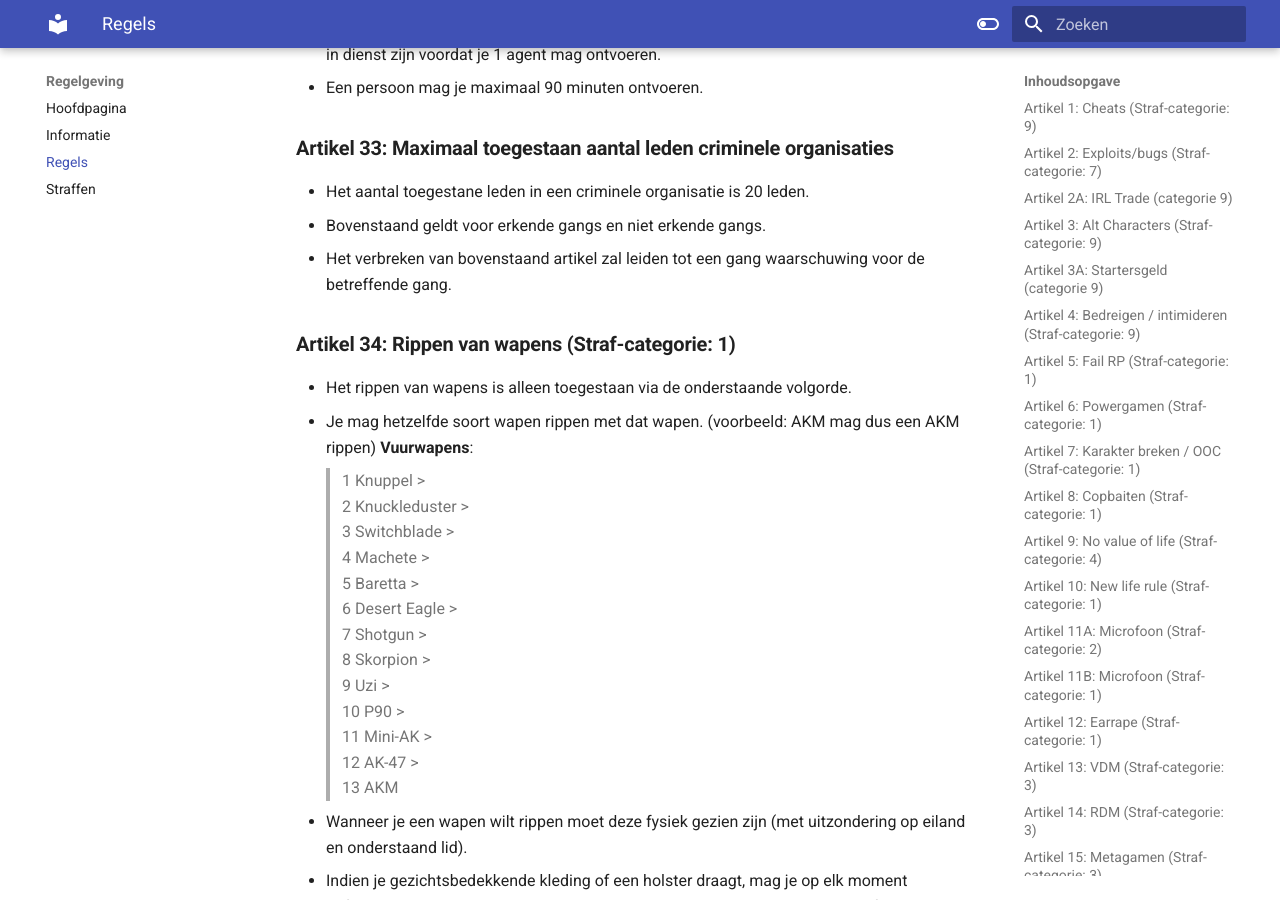
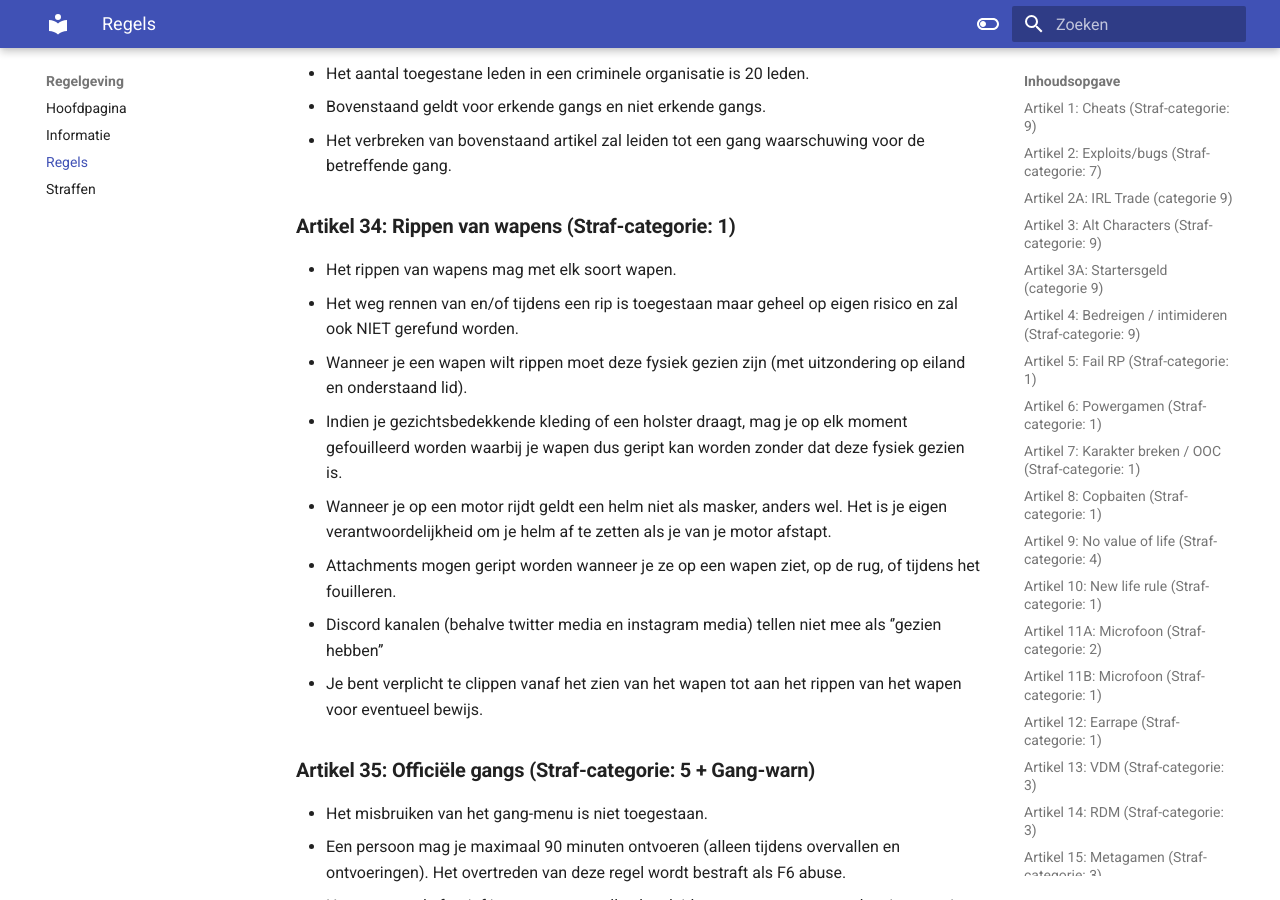
Before and after one commit to ZuiderVeenRP/apv, an MkDocs documentation site: the page built from docs/algemeen.md, in a window 1280 px wide and 900 px high, scrolled down 13136 px. Built offline with MkDocs 1.6.1 and Material for MkDocs 9.7.7, drawn with Linux system fonts in a browser that asks for light colours; comment, search, counter and statistics services are not loaded; some of the changed text lies outside the part shown.

Commit message:
Artikel 9, Artikel 34
Artikel 9, het weg rennen van een wapen is geen NVOL meer.
Artikel 34, op het rippen van wapens zit geen regels meer aan verbonden

```diff
--- a/docs/algemeen.md
+++ b/docs/algemeen.md
@@ -83,9 +83,7 @@
    - Het is verplicht waarde te hechten aan je leven. Een ieder die geen waarde hecht zal worden bestraft.
    - Enkele voorbeelden van No value of life:
       * Het moedwillig / opzettelijk beëindigen van je eigen leven of dat van een ander met voorbestemde reden om een nieuw leven te kunnen starten.
-      * Het niet luisteren/meewerken terwijl er een wapen op je gericht staat, ongeacht of je in een auto zit of niet je dient direct gehoor te geven en mee te werken.
       * Het indrukken van de noodknop terwijl er een wapen op je gericht staat.
-      * Wegrennen terwijl er een slag, stoot of steekwapen op je gericht staat binnen fluistercirkel. Wanneer deze buiten fluistercirkel staat mag je wegrennen.
       * Het ondernemen van acties zoals een wapen trekken, terwijl iemand naast je staat met een wapen in de hand die hij recent heeft gericht.
    - De range van gunpoint moet minimaal op 2e voice range zijn, alles daarbuiten wordt gezien als niet verstaanbaar en is je eigen verantwoordelijkheid wanneer het anders verloopt.
    - Wanneer dit artikel vaker dan 1x eerder is overtreden staat een stafflid in zijn/haar recht om een wapen in te nemen.
@@ -301,22 +299,8 @@
 - Het verbreken van bovenstaand artikel zal leiden tot een gang waarschuwing voor de betreffende gang.
 
 ### **Artikel 34: Rippen van wapens (Straf-categorie: 1)**
-- Het rippen van wapens is alleen toegestaan via de onderstaande volgorde.
-- Je mag hetzelfde soort wapen rippen met dat wapen. (voorbeeld: AKM mag dus een AKM rippen)
-**Vuurwapens**:
- > 1 Knuppel > </br>
- > 2 Knuckleduster > </br>
- > 3 Switchblade > </br>
- > 4 Machete > </br>
- > 5 Baretta > </br>
- > 6 Desert Eagle > </br>
- > 7 Shotgun > </br>
- > 8 Skorpion > </br>
- > 9 Uzi > </br>
- > 10 P90 > </br>
- > 11 Mini-AK > </br>
- > 12 AK-47 > </br>
- > 13 AKM </br>
+- Het rippen van wapens mag met elk soort wapen.
+- Het weg rennen van en/of tijdens een rip is toegestaan maar geheel op eigen risico en zal ook NIET gerefund worden.
 
 - Wanneer je een wapen wilt rippen moet deze fysiek gezien zijn (met uitzondering op eiland en onderstaand lid).
 - Indien je gezichtsbedekkende kleding of een holster draagt, mag je op elk moment gefouilleerd worden waarbij je wapen dus geript kan worden zonder dat deze fysiek gezien is.
```
